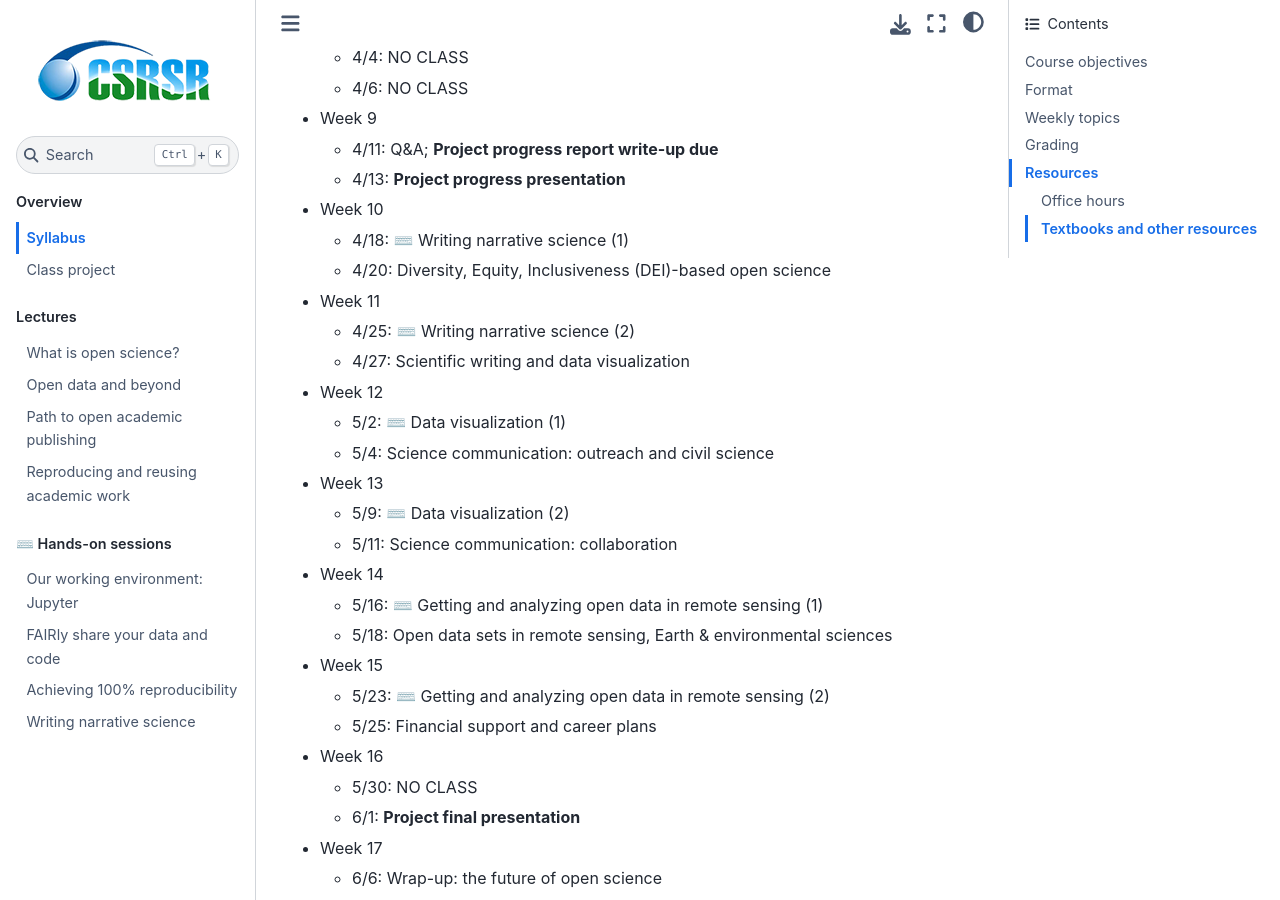
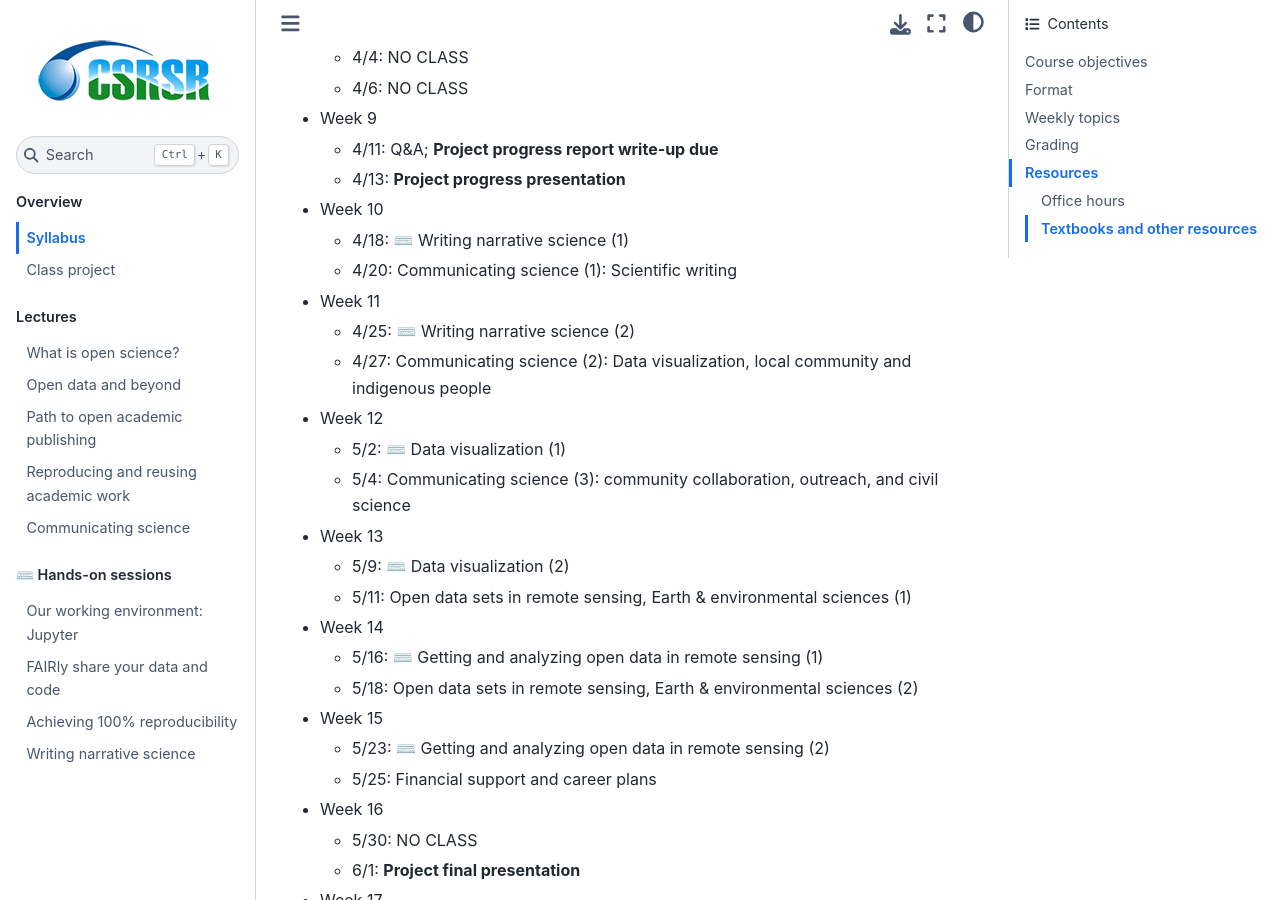
Before and after one commit to whyjz/ncu-open-science, a Jupyter Book: the page built from docs/syllabus.md, in a window 1280 px wide and 900 px high, scrolled down 2086 px. Built offline with Jupyter Book 1.0.4 settings and Sphinx 7.4.7 and the Sphinx Book theme 1.1.4, drawn with Linux system fonts in a browser that asks for light colours.

Commit message:
Add L5 content

```diff
--- a/docs/_toc.yml
+++ b/docs/_toc.yml
@@ -12,6 +12,7 @@ parts:
     - file: lectures/L2-opendata
     - file: lectures/L3-openaccess
     - file: lectures/L4-reproducibility
+    - file: lectures/L5-communication
 
   - caption: ⌨️ Hands-on sessions
     chapters:
--- a/docs/syllabus.md
+++ b/docs/syllabus.md
@@ -68,19 +68,19 @@ This is a tentative schedule; the actual content is subject to change depending
   - 4/13: **Project progress presentation**
 - Week 10
   - 4/18: ⌨️ Writing narrative science (1)
-  - 4/20: Diversity, Equity, Inclusiveness (DEI)-based open science
+  - 4/20: Communicating science (1): Scientific writing
 - Week 11
   - 4/25: ⌨️ Writing narrative science (2)
-  - 4/27: Scientific writing and data visualization
+  - 4/27: Communicating science (2): Data visualization, local community and indigenous people
 - Week 12
   - 5/2: ⌨️ Data visualization (1)
-  - 5/4: Science communication: outreach and civil science
+  - 5/4: Communicating science (3): community collaboration, outreach, and civil science
 - Week 13
   - 5/9: ⌨️ Data visualization (2)
-  - 5/11: Science communication: collaboration
+  - 5/11: Open data sets in remote sensing, Earth & environmental sciences (1)
 - Week 14
   - 5/16: ⌨️ Getting and analyzing open data in remote sensing (1)
-  - 5/18: Open data sets in remote sensing, Earth & environmental sciences
+  - 5/18: Open data sets in remote sensing, Earth & environmental sciences (2)
 - Week 15
   - 5/23: ⌨️ Getting and analyzing open data in remote sensing (2)
   - 5/25: Financial support and career plans
```
Also changed, not shown: docs/lectures/L5-communication.md (added, +11 -0 lines), docs/handson/H4-Narrative.ipynb.
